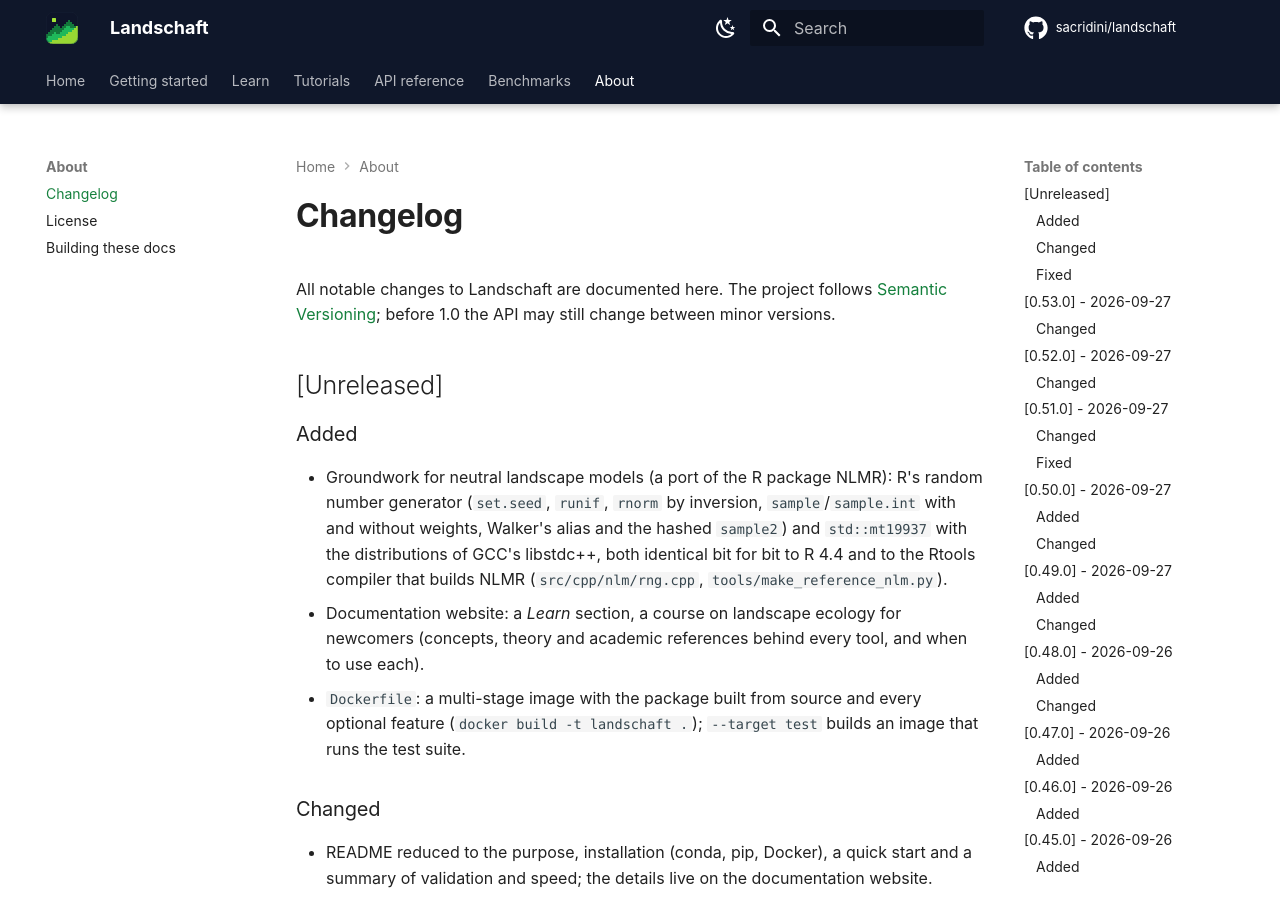
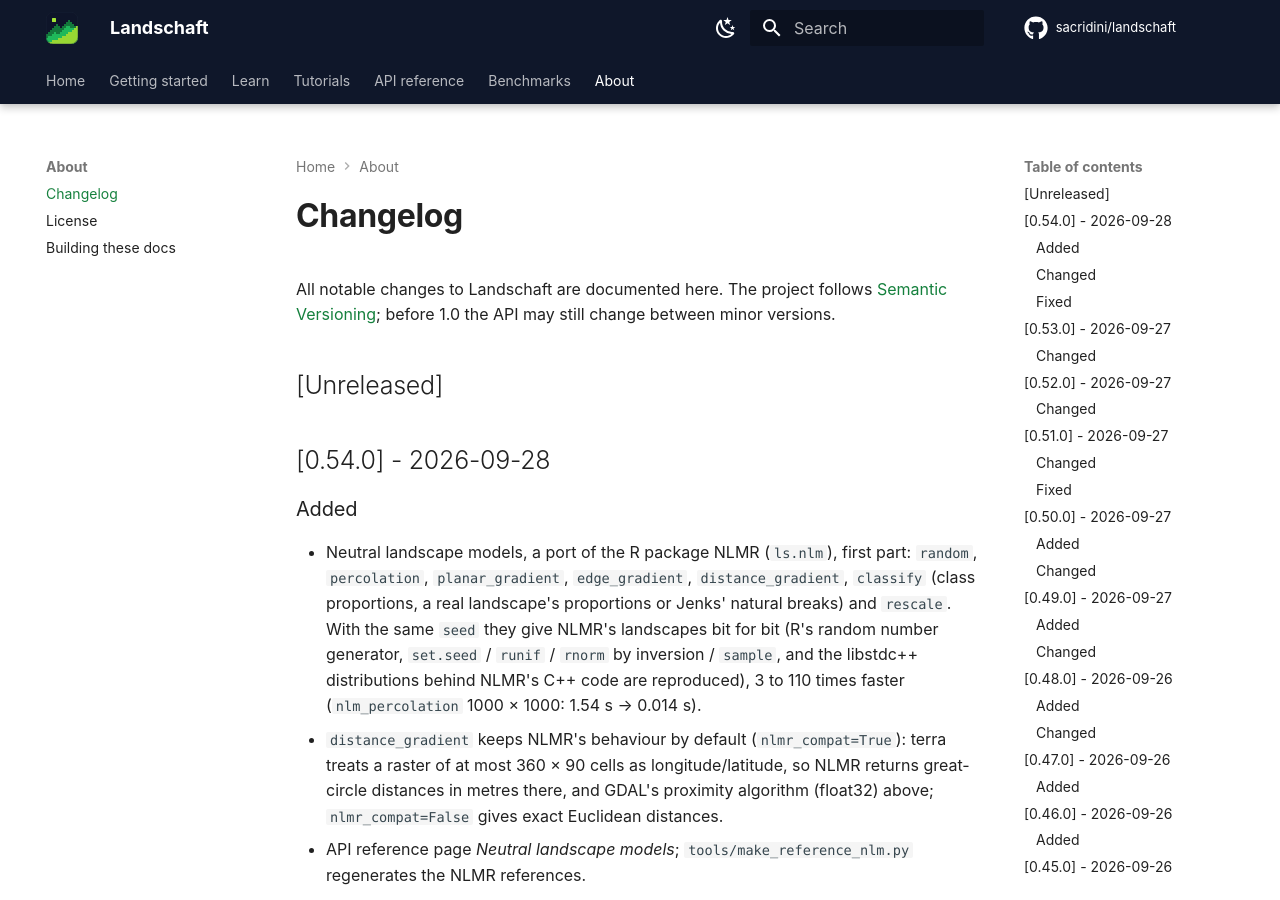
Before and after one commit to sacridini/landschaft, an MkDocs documentation site: the page built from docs/about/changelog.md, in a window 1280 px wide and 900 px high. Built offline with MkDocs 1.6.1 and Material for MkDocs 9.7.7, drawn with Linux system fonts in a browser that asks for light colours; comment, search, counter and statistics services are not loaded.

Commit message:
chore: release 0.54.0

```diff
--- a/CHANGELOG.md
+++ b/CHANGELOG.md
@@ -6,13 +6,22 @@ between minor versions.
 
 ## [Unreleased]
 
+## [0.54.0] - 2026-09-28
+
 ### Added
-- Groundwork for neutral landscape models (a port of the R package NLMR): R's random
-  number generator (`set.seed`, `runif`, `rnorm` by inversion, `sample`/`sample.int`
-  with and without weights, Walker's alias and the hashed `sample2`) and `std::mt19937`
-  with the distributions of GCC's libstdc++, both identical bit for bit to R 4.4 and to
-  the Rtools compiler that builds NLMR (`src/cpp/nlm/rng.cpp`,
-  `tools/make_reference_nlm.py`).
+- Neutral landscape models, a port of the R package NLMR (`ls.nlm`), first part:
+  `random`, `percolation`, `planar_gradient`, `edge_gradient`, `distance_gradient`,
+  `classify` (class proportions, a real landscape's proportions or Jenks' natural
+  breaks) and `rescale`. With the same `seed` they give NLMR's landscapes bit for bit
+  (R's random number generator, `set.seed` / `runif` / `rnorm` by inversion /
+  `sample`, and the libstdc++ distributions behind NLMR's C++ code are reproduced),
+  3 to 110 times faster (`nlm_percolation` 1000 × 1000: 1.54 s → 0.014 s).
+  - `distance_gradient` keeps NLMR's behaviour by default (`nlmr_compat=True`): terra
+    treats a raster of at most 360 × 90 cells as longitude/latitude, so NLMR returns
+    great-circle distances in metres there, and GDAL's proximity algorithm (float32)
+    above; `nlmr_compat=False` gives exact Euclidean distances.
+  - API reference page *Neutral landscape models*; `tools/make_reference_nlm.py`
+    regenerates the NLMR references.
 - Documentation website: a *Learn* section, a course on landscape ecology for newcomers
   (concepts, theory and academic references behind every tool, and when to use each).
 - `Dockerfile`: a multi-stage image with the package built from source and every
--- a/pyproject.toml
+++ b/pyproject.toml
@@ -4,7 +4,7 @@ build-backend = "scikit_build_core.build"
 
 [project]
 name = "landschaft"
-version = "0.53.0"
+version = "0.54.0"
 description = "Fast, exact landscape pattern, fragmentation, landscape-metric and connectivity analysis for Python."
 readme = "README.md"
 license = "GPL-3.0-or-later"
```
Also changed, not shown: README.md (+2 -0 lines), docs/benchmarks.md (+16 -0 lines).
